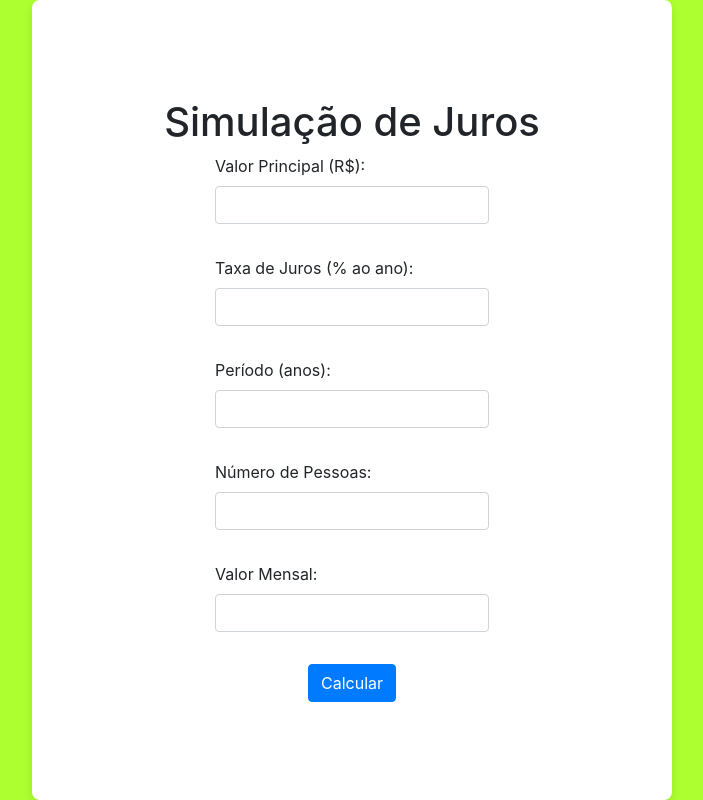
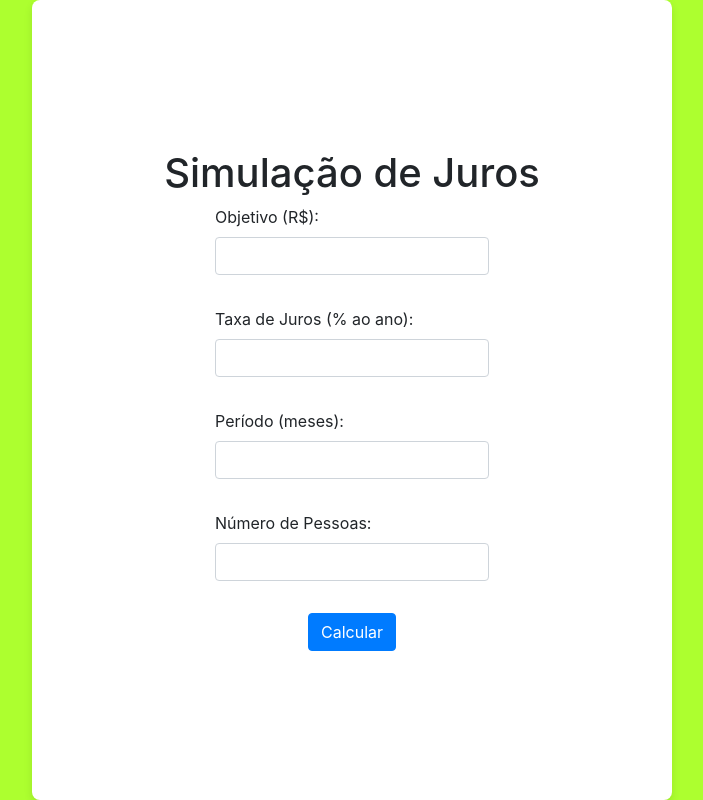
Before and after one commit to Hitalooo/psif, a Flask app: template juros/templates/index.html in a window 1280 px wide. Shown: the whole page, without its empty margins (346-1049 px from the left). Run offline with Flask 3, Linux system fonts and the light colour scheme; the template is opened without the code that fills it: most values are stand-ins (such as "Sample title", 1, 10 or a date in 2020); some libraries are stand-ins or nearby versions.

Commit message:
Removemos o juros compostos(por enquanto), transformamos o valor principal em objetivo, trocamos o periodo de anos para meses

```diff
--- a/juros/app.py
+++ b/juros/app.py
@@ -6,80 +6,81 @@ app = Flask(__name__)
 def index():
     if request.method == 'POST':
         try:
-            valor_principal = float(request.form['valor'])
+            objetivo = float(request.form['valor'])
             taxa_juros = float(request.form['taxa'])
-            periodo_anos = float(request.form['periodo'])
+            periodo_meses = float(request.form['periodo'])
             num_pessoas = request.form.get('pessoas', 1)
-            valor_mensal = float(request.form.get('valor_mensal', 0))
+            # valor_mensal = float(request.form.get('valor_mensal', 0))
 
             # Verifique se o campo 'pessoas' não está vazio e é um número inteiro válido
             num_pessoas = int(num_pessoas) if num_pessoas else 1  # Definindo um valor padrão para evitar divisão por zero
 
             # Cálculo de juros simples
-            juros_simples = valor_principal * taxa_juros * periodo_anos / 100
-            valor_total_simples = valor_principal + juros_simples
+            juros_simples = objetivo * taxa_juros * (periodo_meses / 12) / 100
+            valor_total_simples = objetivo + juros_simples
 
             # Cálculo da mensalidade para juros simples
-            periodo_meses = periodo_anos * 12
-            mensalidade_simples = valor_principal / periodo_meses
+            mensalidade_simples = objetivo / periodo_meses
 
             # Dividindo a mensalidade pelo número de pessoas
             mensalidade_por_pessoa_simples = mensalidade_simples / num_pessoas if num_pessoas > 0 else None
 
-            # Cálculo de juros compostos
-            taxa_juros_decimal = taxa_juros / 100
-            numero_compostos = 12  # Supondo que os juros são compostos mensalmente
-            montante_composto = valor_principal * (1 + taxa_juros_decimal / numero_compostos) ** (numero_compostos * periodo_anos)
-            juros_compostos = montante_composto - valor_principal
+            # COLOCAR JUROS COMPOSTOS DEPOIS
 
-            # Cálculo da mensalidade para juros compostos
-            mensalidade_composta = montante_composto / periodo_meses
+            # # Cálculo de juros compostos
+            # taxa_juros_decimal = taxa_juros / 100
+            # numero_compostos = 12  # Supondo que os juros são compostos mensalmente
+            # montante_composto = objetivo * (1 + taxa_juros_decimal / numero_compostos) ** (numero_compostos * periodo_anos)
+            # juros_compostos = montante_composto - objetivo
 
-            # Dividindo a mensalidade pelo número de pessoas
-            mensalidade_por_pessoa_composta = mensalidade_composta / num_pessoas if num_pessoas > 0 else None
+            # # Cálculo da mensalidade para juros compostos
+            # mensalidade_composta = montante_composto / periodo_meses
 
-            # Cálculo do montante total baseado no valor mensal para juros compostos
-            if valor_mensal > 0:
-                montante_total_mensal = valor_mensal * periodo_meses
-                valor_total_composto_mensal = montante_total_mensal * (1 + taxa_juros_decimal / numero_compostos) ** (numero_compostos * periodo_anos)
-                juros_compostos_mensal = valor_total_composto_mensal - montante_total_mensal
-            else:
-                valor_total_composto_mensal = None
-                juros_compostos_mensal = None
+            # # Dividindo a mensalidade pelo número de pessoas
+            # mensalidade_por_pessoa_composta = mensalidade_composta / num_pessoas if num_pessoas > 0 else None
+
+            # # Cálculo do montante total baseado no valor mensal para juros compostos
+            # if valor_mensal > 0:
+            #     montante_total_mensal = valor_mensal * periodo_meses
+            #     valor_total_composto_mensal = montante_total_mensal * (1 + taxa_juros_decimal / numero_compostos) ** (numero_compostos * periodo_anos)
+            #     juros_compostos_mensal = valor_total_composto_mensal - montante_total_mensal
+            # else:
+            #     valor_total_composto_mensal = None
+            #     juros_compostos_mensal = None
 
 # Arredondando os valores para duas casas decimais
-            valor_principal = round(valor_principal, 2)
+            objetivo = round(objetivo, 2)
             taxa_juros = round(taxa_juros, 2)
-            periodo_anos = round(periodo_anos, 2)
+            periodo_meses = round(periodo_meses, 2)
             valor_total_simples = round(valor_total_simples, 2)
             mensalidade_simples = round(mensalidade_simples, 2)
             mensalidade_por_pessoa_simples = round(mensalidade_por_pessoa_simples, 2) if mensalidade_por_pessoa_simples is not None else None
 
-            montante_composto = round(montante_composto, 2)
-            juros_compostos = round(juros_compostos, 2)
-            mensalidade_composta = round(mensalidade_composta, 2)
-            mensalidade_por_pessoa_composta = round(mensalidade_por_pessoa_composta, 2) if mensalidade_por_pessoa_composta is not None else None
+            # montante_composto = round(montante_composto, 2)
+            # juros_compostos = round(juros_compostos, 2)
+            # mensalidade_composta = round(mensalidade_composta, 2)
+            # mensalidade_por_pessoa_composta = round(mensalidade_por_pessoa_composta, 2) if mensalidade_por_pessoa_composta is not None else None
 
-            if valor_total_composto_mensal is not None:
-                valor_total_composto_mensal = round(valor_total_composto_mensal, 2)
-                juros_compostos_mensal = round(juros_compostos_mensal, 2)
+            # if valor_total_composto_mensal is not None:
+            #     valor_total_composto_mensal = round(valor_total_composto_mensal, 2)
+            #     juros_compostos_mensal = round(juros_compostos_mensal, 2)
 
             return render_template('index.html',
-                                   valor_principal=valor_principal,
+                                   objetivo=objetivo,
                                    taxa_juros=taxa_juros,
-                                   periodo_anos=periodo_anos,
                                    valor_total_simples=valor_total_simples,
-                                   montante_composto=montante_composto,
+                                #    montante_composto=montante_composto,
                                    periodo_meses=periodo_meses,
                                    mensalidade_simples=mensalidade_simples,
-                                   mensalidade_composta=mensalidade_composta,
+                                #    mensalidade_composta=mensalidade_composta,
                                    num_pessoas=num_pessoas,
                                    mensalidade_por_pessoa_simples=mensalidade_por_pessoa_simples,
-                                   mensalidade_por_pessoa_composta=mensalidade_por_pessoa_composta,
-                                   juros_compostos=juros_compostos,
-                                   valor_mensal=valor_mensal,
-                                   valor_total_composto_mensal=valor_total_composto_mensal,
-                                   juros_compostos_mensal=juros_compostos_mensal)
+                                #    mensalidade_por_pessoa_composta=mensalidade_por_pessoa_composta,
+                                #    juros_compostos=juros_compostos,
+                                #    valor_mensal=valor_mensal,
+                                #    valor_total_composto_mensal=valor_total_composto_mensal,
+                                #    juros_compostos_mensal=juros_compostos_mensal
+                                )
         except ValueError:
             return render_template('index.html', error="Por favor, insira valores numéricos válidos.")
 
--- a/juros/templates/index.html
+++ b/juros/templates/index.html
@@ -17,7 +17,7 @@
                 <h1>Simulação de Juros</h1>
                 <form method="post" class="form-container" id="calculationForm">
                     <div class="form-group">
-                        <label for="valor">Valor Principal (R$):</label>
+                        <label for="valor">Objetivo (R$):</label>
                         <input type="text" id="valor" name="valor" class="form-control" required>
                     </div>
                     <div class="form-group">
@@ -25,17 +25,17 @@
                         <input type="text" id="taxa" name="taxa" class="form-control" required>
                     </div>
                     <div class="form-group">
-                        <label for="periodo">Período (anos):</label>
+                        <label for="periodo">Período (meses):</label>
                         <input type="text" id="periodo" name="periodo" class="form-control" required>
                     </div>
                     <div class="form-group">
                         <label for="pessoas">Número de Pessoas:</label>
                         <input type="text" id="pessoas" name="pessoas" class="form-control" required>
                     </div>
-                    <div class="form-group">
+                    <!-- <div class="form-group">
                         <label for="valor_mensal">Valor Mensal:</label>
                         <input type="text" id="valor_mensal" name="valor_mensal" class="form-control" required>
-                    </div>
+                    </div> -->
                     <button type="submit" class="btn btn-primary" id="calculateButton">Calcular</button>
                 </form>
 
@@ -52,17 +52,17 @@
                             <div class="modal-body">
                                 {% if valor_total_simples is not none %}
                                 <h5>Juros Simples</h5>
-                                <p>Valor Principal: R$ {{ valor_principal }}</p>
+                                <p>Objetivo: R$ {{ objetivo }}</p>
                                 <p>Taxa de Juros: {{ taxa_juros }}%</p>
-                                <p>Período: {{ periodo_anos }} anos ({{ periodo_meses }} meses)</p>
-                                <p>Valor Total após juros: R$ {{ valor_total_simples }}</p>
+                                <p>Período: {{ periodo_meses }} meses</p>
                                 <p>Mensalidade: R$ {{ mensalidade_simples }}</p>
                                 {% if mensalidade_por_pessoa_simples is not none %}
                                 <p>Mensalidade por Pessoa: R$ {{ mensalidade_por_pessoa_simples }}</p>
+                                <p>Valor Total após juros: R$ {{ valor_total_simples }}</p>
                                 {% endif %}
                                 {% endif %}
 
-                                {% if montante_composto is not none %}
+                                <!-- {% if montante_composto is not none %}
                                 <h5>Juros Compostos</h5>
                                 <p>Montante Final: R$ {{ montante_composto }}</p>
                                 <p>Juros Compostos: R$ {{ juros_compostos }}</p>
@@ -74,7 +74,7 @@
                                 <p>Valor Total com base no valor mensal: R$ {{ valor_total_composto_mensal }}</p>
                                 <p>Juros Compostos baseado no valor mensal: R$ {{ juros_compostos_mensal }}</p>
                                 {% endif %}
-                                {% endif %}
+                                {% endif %} -->
                             </div>
                             <div class="modal-footer">
                                 <button type="button" class="btn btn-secondary" data-dismiss="modal">Fechar</button>
```
